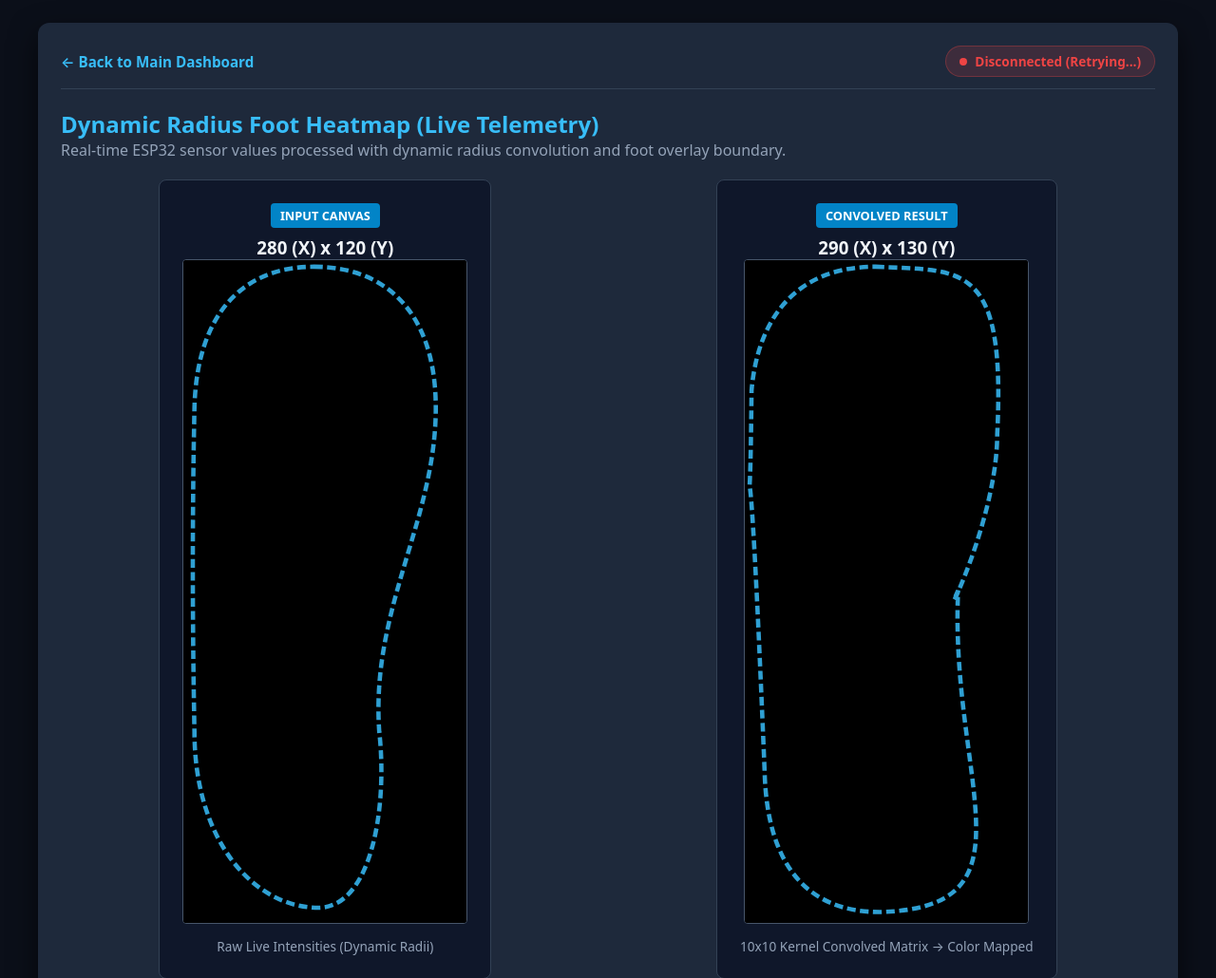
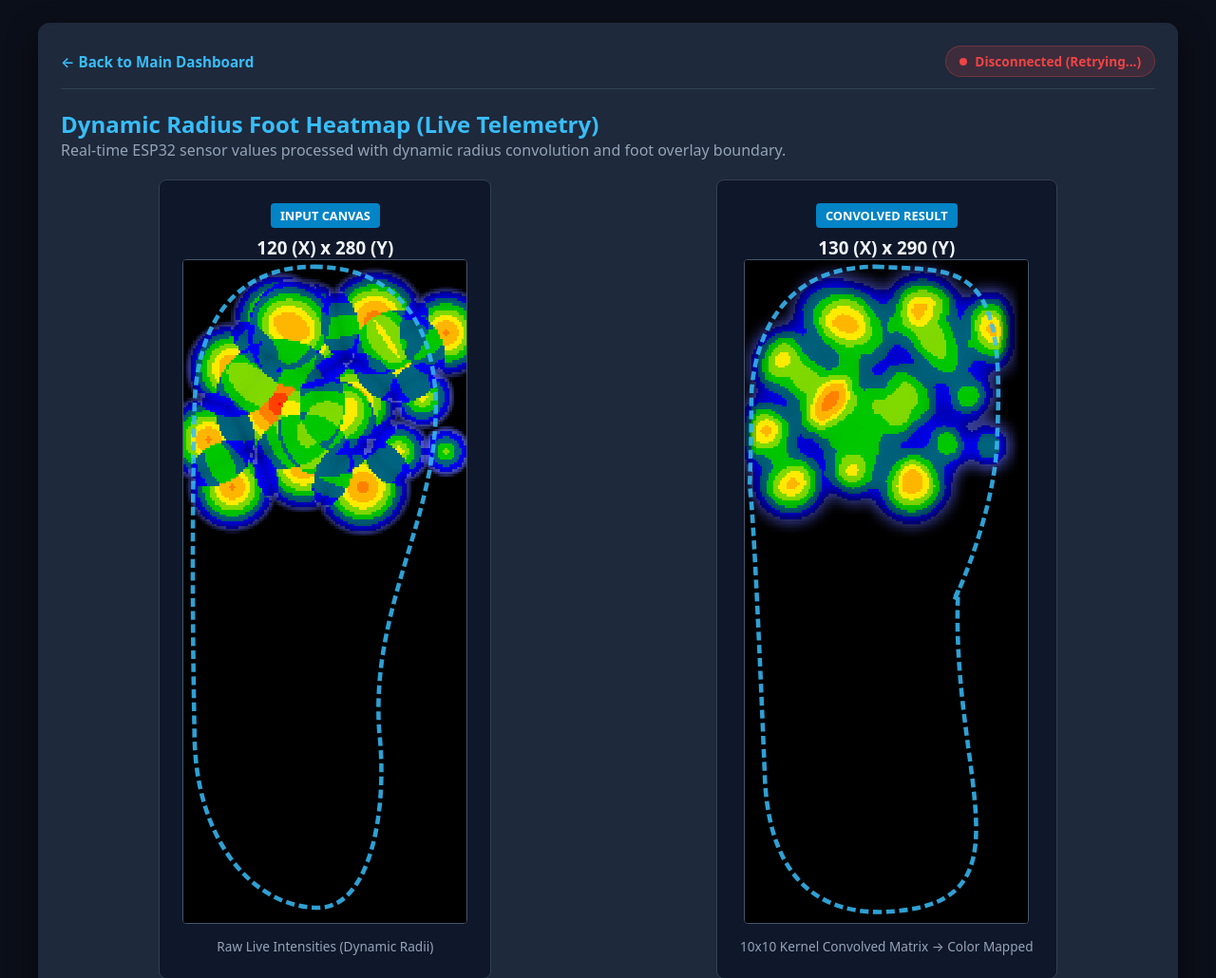
Before and after one commit to Pranshu0808/PressureSense, a plain HTML site: page client/heatmap-view.html in a window 1280 px wide. Shown: the top 1030 px of the page at 95% size. Drawn offline with Linux system fonts and the light colour scheme.

Commit message:
Refactor heatmap dimensions and rendering logic

```diff
--- a/client/heatmap-view.html
+++ b/client/heatmap-view.html
@@ -292,7 +292,6 @@
 </body>
 </html> -->
 
-
 <!DOCTYPE html>
 <html lang="en">
 <head>
@@ -479,7 +478,7 @@
     <!-- INPUT CANVAS CARD -->
     <div class="card">
       <div class="badge">INPUT CANVAS</div>
-      <h3>280 (X) x 120 (Y)</h3>
+      <h3>120 (X) x 280 (Y)</h3>
       <div class="canvas-wrapper">
         <canvas id="inputCanvas" width="120" height="280"></canvas>
         <svg class="foot-overlay" viewBox="0 -15 130 305">
@@ -503,7 +502,7 @@
     <!-- CONVOLVED RESULT CARD -->
     <div class="card">
       <div class="badge">CONVOLVED RESULT</div>
-      <h3>290 (X) x 130 (Y)</h3>
+      <h3>130 (X) x 290 (Y)</h3>
       <div class="canvas-wrapper">
         <canvas id="outputCanvas" width="130" height="290"></canvas>
         <svg class="foot-overlay" viewBox="0 -15 130 305">
@@ -534,22 +533,21 @@
   // -------------------------------------------------------------------
   // 1. CONSTANTS & GRID SETUP
   // -------------------------------------------------------------------
-  const inX = 280;
-  const inY = 120;
+  const inY = 280;
+  const inX = 120;
   const stepDecrement = 128;
 
-  // 16-Sensor Node Coordinates on the 280x120 Canvas
+  // Sensor node coordinates aligned to 120 (Width) x 280 (Height)
   const centers = [
-    { x: 20,  y: 95  }, { x: 10,  y: 75  }, { x: 20,  y: 45  }, { x: 40,  y: 25  },
-    { x: 75,  y: 95  }, { x: 70,  y: 60  }, { x: 80,  y: 25  }, { x: 120, y: 30  },
-    { x: 125, y: 80  }, { x: 150, y: 57  }, { x: 170, y: 80  }, { x: 180, y: 40  },
-    { x: 220, y: 70  }, { x: 230, y: 30  }, { x: 250, y: 85  }, { x: 270, y: 60  }
+    { y: 95,  x: 20  }, { y: 75,  x: 10  }, { y: 45,  x: 20  }, { y: 25,  x: 40  },
+    { y: 95,  x: 75  }, { y: 60,  x: 70  }, { y: 25,  x: 80  }, { y: 30,  x: 110 },
+    { y: 80,  x: 110 }, { y: 57,  x: 100 }, { y: 80,  x: 90  }, { y: 40,  x: 90  },
+    { y: 70,  x: 60  }, { y: 30,  x: 50  }, { y: 85,  x: 50  }, { y: 60,  x: 40  }
   ];
 
-  // 16 Live ESP32 Sensor Raw Values Buffer
-  let rawValues = new Array(16).fill(0);
+  // Default initial values so canvas displays heatmap immediately
+  let rawValues = [2500, 2500, 2600, 2700, 2700, 2800, 2900, 2500, 1400, 1800, 1800, 2500, 2650, 3000, 2700, 3500];
 
-  // Exact Color Map Logic
   function valueToRGB(val) {
     const norm = Math.max(0, Math.min(4095, val)) / 4095;
 
@@ -567,29 +565,28 @@
   }
 
   // -------------------------------------------------------------------
-  // 2. CORE CANVAS RENDERER & CONVOLUTION ALGORITHM
+  // 2. CORE HEATMAP ENGINE
   // -------------------------------------------------------------------
   function renderHeatmaps() {
-    const intensityGrid = Array.from({ length: inX }, () => new Float32Array(inY));
-    const countGrid     = Array.from({ length: inX }, () => new Uint8Array(inY));
-    const alphaGrid     = Array.from({ length: inX }, () => new Float32Array(inY));
+    const intensityGrid = Array.from({ length: inY }, () => new Float32Array(inX));
+    const countGrid     = Array.from({ length: inY }, () => new Uint8Array(inX));
+    const alphaGrid     = Array.from({ length: inY }, () => new Float32Array(inX));
 
-    // Dynamic Radius Calculation for each sensor
     centers.forEach((c, idx) => {
       const baseValue = rawValues[idx];
-      if (baseValue <= 0) return;
+      if (!baseValue || baseValue <= 0) return;
 
       const dynamicRadius = baseValue / stepDecrement;
 
+      const yMin = Math.max(0, Math.floor(c.y - dynamicRadius));
+      const yMax = Math.min(inY, Math.ceil(c.y + dynamicRadius));
       const xMin = Math.max(0, Math.floor(c.x - dynamicRadius));
       const xMax = Math.min(inX, Math.ceil(c.x + dynamicRadius));
-      const yMin = Math.max(0, Math.floor(c.y - dynamicRadius));
-      const yMax = Math.min(inY, Math.ceil(c.y + dynamicRadius));
 
+      for (let y = yMin; y < yMax; y++) {
         for (let x = xMin; x < xMax; x++) {
-        for (let y = yMin; y < yMax; y++) {
+          const dy = y - c.y;
           const dx = x - c.x;
-          const dy = y - c.y;
           const distance = Math.sqrt(dx * dx + dy * dy);
 
           if (distance <= dynamicRadius) {
@@ -598,37 +595,37 @@
             const alphaFactor = 1 - Math.pow(normDist, 6);
             const a = Math.round(255 * alphaFactor);
 
-            intensityGrid[x][y] += currentIntensity;
-            alphaGrid[x][y] = Math.max(alphaGrid[x][y], a);
-            countGrid[x][y] += 1;
+            intensityGrid[y][x] += currentIntensity;
+            alphaGrid[y][x] = Math.max(alphaGrid[y][x], a);
+            countGrid[y][x] += 1;
           }
         }
       }
     });
 
+    for (let y = 0; y < inY; y++) {
       for (let x = 0; x < inX; x++) {
-      for (let y = 0; y < inY; y++) {
-        if (countGrid[x][y] > 0) {
-          intensityGrid[x][y] /= countGrid[x][y];
+        if (countGrid[y][x] > 0) {
+          intensityGrid[y][x] /= countGrid[y][x];
         }
       }
     }
 
-    // Render Raw Input Canvas
+    // Input Canvas Rendering (120 x 280)
     const inCanvas = document.getElementById('inputCanvas');
     const inCtx = inCanvas.getContext('2d');
-    const inImageData = inCtx.createImageData(inY, inX);
+    const inImageData = inCtx.createImageData(inX, inY);
     const inData = inImageData.data;
 
+    for (let y = 0; y < inY; y++) {
       for (let x = 0; x < inX; x++) {
-      for (let y = 0; y < inY; y++) {
-        const idx = (x * inY + y) * 4;
-        if (countGrid[x][y] > 0) {
-          const [r, g, b] = valueToRGB(intensityGrid[x][y]);
+        const idx = (y * inX + x) * 4;
+        if (countGrid[y][x] > 0) {
+          const [r, g, b] = valueToRGB(intensityGrid[y][x]);
           inData[idx]     = r;
           inData[idx + 1] = g;
           inData[idx + 2] = b;
-          inData[idx + 3] = alphaGrid[x][y];
+          inData[idx + 3] = alphaGrid[y][x];
         } else {
           inData[idx]     = 0;
           inData[idx + 1] = 0;
@@ -639,40 +636,39 @@
     }
     inCtx.putImageData(inImageData, 0, 0);
 
-    // Render 10x10 Convolved Matrix Output Canvas
+    // Convolved Canvas Rendering (130 x 290)
     const kSize = 10;
     const pad = 5;
+    const outY = inY + (pad * 2);
     const outX = inX + (pad * 2);
-    const outY = inY + (pad * 2);
 
     const outCanvas = document.getElementById('outputCanvas');
     const outCtx = outCanvas.getContext('2d');
-    const outImageData = outCtx.createImageData(outY, outX);
+    const outImageData = outCtx.createImageData(outX, outY);
     const outData = outImageData.data;
 
+    for (let y = 0; y < outY; y++) {
       for (let x = 0; x < outX; x++) {
-      for (let y = 0; y < outY; y++) {
         let sumVal = 0;
         let sumA   = 0;
 
+        for (let ky = 0; ky < kSize; ky++) {
           for (let kx = 0; kx < kSize; kx++) {
-          for (let ky = 0; ky < kSize; ky++) {
+            const iy = y - pad + ky;
             const ix = x - pad + kx;
-            const iy = y - pad + ky;
 
-            if (ix >= 0 && ix < inX && iy >= 0 && iy < inY) {
-              sumVal += intensityGrid[ix][iy];
-              sumA   += alphaGrid[ix][iy];
+            if (iy >= 0 && iy < inY && ix >= 0 && ix < inX) {
+              sumVal += intensityGrid[iy][ix];
+              sumA   += alphaGrid[iy][ix];
             }
           }
         }
 
         const avgVal = sumVal * 0.01;
         const avgA   = sumA * 0.01;
-
         const [r, g, b] = valueToRGB(avgVal);
 
-        const outIdx = (x * outY + y) * 4;
+        const outIdx = (y * outX + x) * 4;
         outData[outIdx]     = r;
         outData[outIdx + 1] = g;
         outData[outIdx + 2] = b;
@@ -683,11 +679,11 @@
     outCtx.putImageData(outImageData, 0, 0);
   }
 
-  // Initial Empty Render
+  // Render baseline immediately
   renderHeatmaps();
 
   // -------------------------------------------------------------------
-  // 3. RENDER BACKEND WEBSOCKET & 32-BIT UNPACKING LOGIC
+  // 3. LIVE WEBSOCKET SYNC
   // -------------------------------------------------------------------
   const WS_URL = "wss://pressure-sense-backend.onrender.com";
   let socket;
@@ -715,7 +711,6 @@
         const data = JSON.parse(event.data);
         if (data.pressure_data && Array.isArray(data.pressure_data)) {
 
-          // ESP32 Packed Arrays se values extraction
           data.pressure_data.forEach(packedVal => {
             const decoded = unpackSensorData(packedVal);
             if (decoded.id >= 0 && decoded.id < 16) {
@@ -723,9 +718,7 @@
             }
           });
 
-          // Heatmap Redraw
           renderHeatmaps();
-
           packetStatus.textContent = `[PACKET 4444 SYNC] Received ${data.pressure_data.length} frames | Updated: ${new Date().toLocaleTimeString()}`;
         }
       } catch (err) {
@@ -739,12 +732,9 @@
       setTimeout(connectWebSocket, 2000);
     };
 
-    socket.onerror = (err) => {
-      socket.close();
-    };
+    socket.onerror = () => socket.close();
   }
 
-  // Connect on load
   connectWebSocket();
 </script>
 
```
Lines whose indentation alone changed are shown as unchanged.
